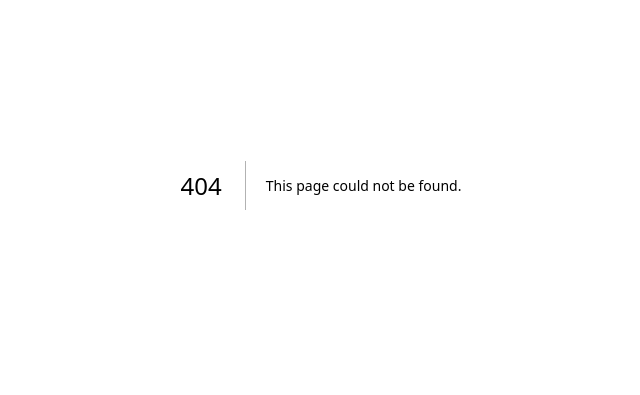
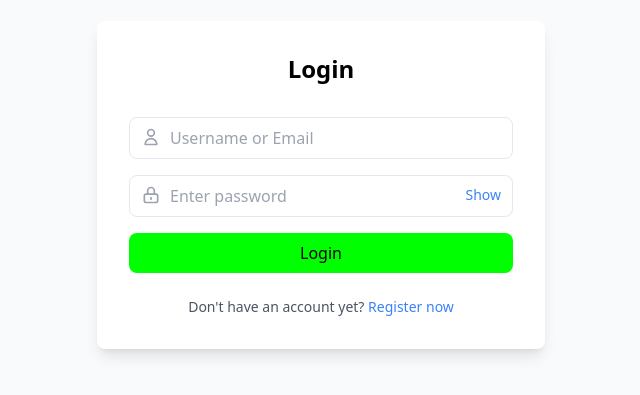
Before and after one commit to sridharan01234/Profile-Mangement, a Next.js app: page /login in a window 1280 px wide. Before the commit this address had no page. Shown: the part 215-610 px from the top of the page, without its empty margins (319-959 px from the left). Built offline with nearby package versions, Linux system fonts and the light colour scheme.

Commit message:
Login Page

```diff
--- /dev/null
+++ b/app/api/auth/login/route.ts
@@ -0,0 +1,87 @@
+// app/api/auth/login/route.ts
+import { NextResponse } from "next/server";
+import bcrypt from "bcryptjs";
+import jwt from "jsonwebtoken";
+import prisma from "@/lib/prisma";
+
+if (!process.env.JWT_SECRET) {
+  throw new Error("JWT_SECRET is not defined in environment variables");
+}
+
+export async function POST(req: Request) {
+  try {
+    const { username, password } = await req.json();
+
+    if (!username || !password) {
+      return NextResponse.json(
+        { error: "Missing required fields" },
+        { status: 400 }
+      );
+    }
+
+    // Find user by username or email
+    const user = await prisma.user.findFirst({
+      where: {
+        OR: [{ username }, { email: username }],
+      },
+    });
+
+    if (!user) {
+      return NextResponse.json(
+        { error: "Invalid credentials" },
+        { status: 401 }
+      );
+    }
+
+    // Verify password
+    const isPasswordValid = await bcrypt.compare(password, user.password);
+
+    if (!isPasswordValid) {
+      return NextResponse.json(
+        { error: "Invalid credentials" },
+        { status: 401 }
+      );
+    }
+
+    // Create JWT token
+    const token = jwt.sign(
+      {
+        userId: user.id,
+        username: user.username,
+        email: user.email,
+      },
+      process.env.JWT_SECRET,
+      { expiresIn: "24h" }
+    );
+
+    // Create response with HTTP-only cookie
+    const response = NextResponse.json(
+      {
+        message: "Login successful",
+        user: {
+          id: user.id,
+          name: user.name,
+          email: user.email,
+          username: user.username,
+        },
+      },
+      { status: 200 }
+    );
+
+    // Set HTTP-only cookie
+    response.cookies.set("token", token, {
+      httpOnly: true,
+      secure: process.env.NODE_ENV === "production",
+      sameSite: "strict",
+      maxAge: 86400, // 24 hours
+    });
+
+    return response;
+  } catch (error) {
+    console.error("Login error:", error);
+    return NextResponse.json(
+      { error: "Internal server error" },
+      { status: 500 }
+    );
+  }
+}
--- /dev/null
+++ b/app/login/page.tsx
@@ -0,0 +1,142 @@
+"use client";
+
+import { useState } from "react";
+import { useRouter } from "next/navigation";
+import Link from "next/link";
+
+export default function LoginForm() {
+  const [showPassword, setShowPassword] = useState(false);
+  const [formData, setFormData] = useState({
+    username: "",
+    password: "",
+  });
+  const [error, setError] = useState("");
+  const [isLoading, setIsLoading] = useState(false);
+  const router = useRouter();
+
+  const handleSubmit = async (e: React.FormEvent) => {
+    e.preventDefault();
+    setError("");
+    setIsLoading(true);
+
+    try {
+      const response = await fetch("/api/auth/login", {
+        method: "POST",
+        headers: {
+          "Content-Type": "application/json",
+        },
+        body: JSON.stringify(formData),
+      });
+
+      const data = await response.json();
+
+      if (!response.ok) {
+        throw new Error(data.error || "Login failed");
+      }
+
+      router.push("/");
+    } catch (err: any) {
+      setError(err.message);
+    } finally {
+      setIsLoading(false);
+    }
+  };
+
+  const handleChange = (e: React.ChangeEvent<HTMLInputElement>) => {
+    setFormData({
+      ...formData,
+      [e.target.name]: e.target.value,
+    });
+  };
+
+  return (
+    <div className="min-h-screen flex items-center justify-center bg-gray-50">
+      <div className="w-full max-w-md bg-white rounded-lg shadow-lg p-8">
+        <h1 className="text-2xl font-semibold text-center mb-8">Login</h1>
+
+        {error && (
+          <div className="mb-4 p-3 bg-red-100 border border-red-400 text-red-700 rounded">
+            {error}
+          </div>
+        )}
+
+        <form className="space-y-4">
+          {/* Username/Email Input */}
+          <div className="relative">
+            <input
+              type="text"
+              name="username"
+              value={formData.username}
+              onChange={handleChange}
+              placeholder="Username or Email"
+              className="w-full px-4 py-2 pl-10 border rounded-lg focus:outline-none focus:ring-2 focus:ring-blue-500 focus:border-transparent"
+            />
+            <svg
+              className="absolute left-3 top-2.5 h-5 w-5 text-gray-400"
+              fill="none"
+              stroke="currentColor"
+              viewBox="0 0 24 24"
+            >
+              <path
+                strokeLinecap="round"
+                strokeLinejoin="round"
+                strokeWidth={2}
+                d="M16 7a4 4 0 11-8 0 4 4 0 018 0zM12 14a7 7 0 00-7 7h14a7 7 0 00-7-7z"
+              />
+            </svg>
+          </div>
+
+          {/* Password Input */}
+          <div className="relative">
+            <input
+              type={showPassword ? "text" : "password"}
+              name="password"
+              value={formData.password}
+              onChange={handleChange}
+              placeholder="Enter password"
+              className="w-full px-4 py-2 pl-10 border rounded-lg focus:outline-none focus:ring-2 focus:ring-blue-500 focus:border-transparent"
+            />
+            <svg
+              className="absolute left-3 top-2.5 h-5 w-5 text-gray-400"
+              fill="none"
+              stroke="currentColor"
+              viewBox="0 0 24 24"
+            >
+              <path
+                strokeLinecap="round"
+                strokeLinejoin="round"
+                strokeWidth={2}
+                d="M12 15v2m-6 4h12a2 2 0 002-2v-6a2 2 0 00-2-2H6a2 2 0 00-2 2v6a2 2 0 002 2zm10-10V7a4 4 0 00-8 0v4h8z"
+              />
+            </svg>
+            <button
+              type="button"
+              className="absolute right-3 top-2.5 text-blue-500 hover:text-blue-700 text-sm font-medium"
+              onClick={() => setShowPassword(!showPassword)}
+            >
+              Show
+            </button>
+          </div>
+
+          {/* Login Button */}
+          <button
+            type="submit"
+            disabled={isLoading}
+            onClick={handleSubmit}
+            className="w-full py-2 px-4 bg-[#00ff00] hover:bg-[#00dd00] text-black font-medium rounded-lg transition-colors"
+          >
+            {isLoading ? "Logging in..." : "Login"}
+          </button>
+        </form>
+
+        {/* Register Link */}
+        <p className="text-center mt-6 text-sm text-gray-600">
+          Don't have an account yet?{" "}
+          <Link href="/signup" className="text-blue-500 hover:text-blue-700">
+            Register now
+          </Link>
+        </p>
+      </div>
+    </div>
+  );
+}
```
